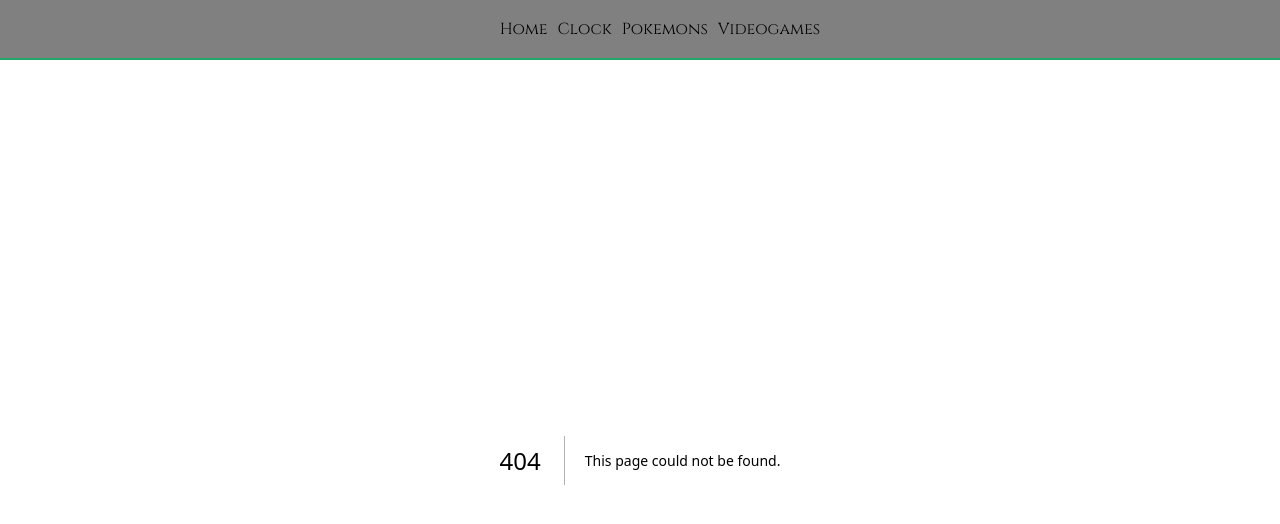
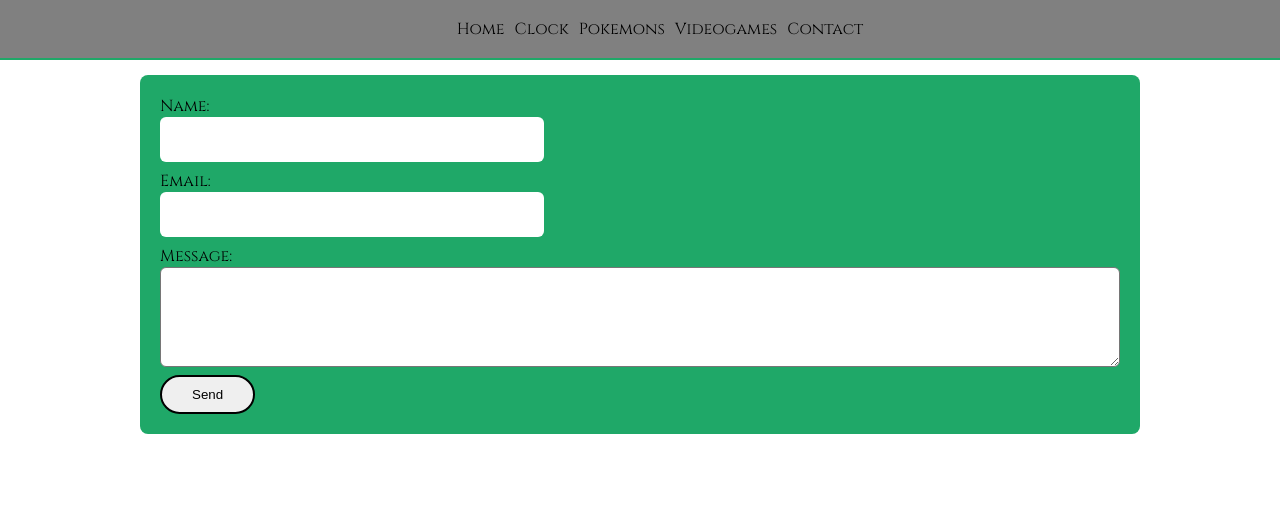
Before and after one commit to JaviVA93/next-js-13-playground, a Next.js app: page /contact in a window 1280 px wide. Before the commit this address had no page. Shown: the top 524 px of the page. Built offline with nearby package versions, Linux system fonts and the light colour scheme.

Commit message:
move form to new page

```diff
--- /dev/null
+++ b/app/contact/page.tsx
@@ -0,0 +1,5 @@
+import ContactForm from "../../components/ContactForm"
+
+export default function contactPage() {
+    return <ContactForm />
+}
--- a/app/page.tsx
+++ b/app/page.tsx
@@ -1,5 +1,5 @@
 import styles from '../styles/homePage.module.css'
-import ContactForm from '../components/ContactForm'
+
 
 export default function Home() {
   return (
@@ -7,7 +7,6 @@ export default function Home() {
         <h1 className={styles.title}>
           Welcome to the Home page
         </h1>
-        <ContactForm />
     </div>
   )
 }
--- a/components/ContactForm.tsx
+++ b/components/ContactForm.tsx
@@ -83,19 +83,16 @@ export default function ContactForm() {
           <input type="text" name="name" value={formData.name} onChange={handleChange} />
           {errors.name && <span style={{ color: "red" }}>{errors.name}</span>}
         </label>
-        <br />
         <label className={styles.labelEmail}>
           Email:
           <input type="email" name="email" value={formData.email} onChange={handleChange} />
           {errors.email && <span style={{ color: "red" }}>{errors.email}</span>}
         </label>
-        <br />
         <label className={styles.labelMessage}>
           Message:
           <textarea name="message" value={formData.message} onChange={handleChange} />
           {errors.message && <span style={{ color: "red" }}>{errors.message}</span>}
         </label>
-        <br />
         <button type="submit">Send</button>
       </form>
     </div>;
--- a/components/Header.tsx
+++ b/components/Header.tsx
@@ -14,6 +14,9 @@ const links = [
     }, {
       label: 'Videogames',
       route: '/videogames'
+    }, {
+      label: 'Contact',
+      route: '/contact'
     },
   ]
 
--- a/components/assets/PauseButtonSvg.tsx
+++ b/components/assets/PauseButtonSvg.tsx
@@ -3,9 +3,6 @@ export default function PauseButtonSvg() {
         <svg
             xmlns="http://www.w3.org/2000/svg"
             viewBox="0 0 122.88 122.88"
-            style={{
-                enableBackground: "new 0 0 122.88 122.88",
-            }}
             fill="#ffff"
             xmlSpace="preserve">
             <path d="M61.44 0c16.97 0 32.33 6.88 43.44 18 11.12 11.12 18 26.48 18 43.44 0 16.97-6.88 32.33-18 43.44-11.12 11.12-26.48 18-43.44 18-16.97 0-32.33-6.88-43.44-18C6.88 93.77 0 78.41 0 61.44S6.88 29.11 18 18C29.11 6.88 44.47 0 61.44 0zM42.3 39.47h13.59v43.95H42.3V39.47zm24.69 0h13.59v43.95H66.99V39.47zm30.43-14.01c-9.21-9.21-21.93-14.9-35.98-14.9-14.05 0-26.78 5.7-35.98 14.9-9.21 9.21-14.9 21.93-14.9 35.98s5.7 26.78 14.9 35.98c9.21 9.21 21.93 14.9 35.98 14.9 14.05 0 26.78-5.7 35.98-14.9 9.21-9.21 14.9-21.93 14.9-35.98s-5.69-26.78-14.9-35.98z" />
--- a/styles/contactForm.module.css
+++ b/styles/contactForm.module.css
@@ -1,12 +1,15 @@
 .formWrapper {
     width: 100%;
     background: rgb(31, 168, 104);
-    border-radius: 20px;
+    border-radius: 8px;
     padding: 20px;
+    margin: 15px 0;
 }
-.formStep form{
+.formStep form {
     display: flex;
     flex-wrap: wrap;
+    flex-direction: column;
+    gap: 8px;
 }
 .formStep form label {
     display: flex;
@@ -25,14 +28,14 @@
 }
 .formStep form input {
     border: 0;
-    border-radius: 10px;
+    border-radius: 6px;
     padding: 15px 10px;
     min-width: 40%;
 }
 .formStep form textarea {
     padding: 15px 10px;
     min-height: 100px;
-    border-radius: 10px;
+    border-radius: 6px;
     width: 100%;
 }
 .formStep button[type=submit] {
```
